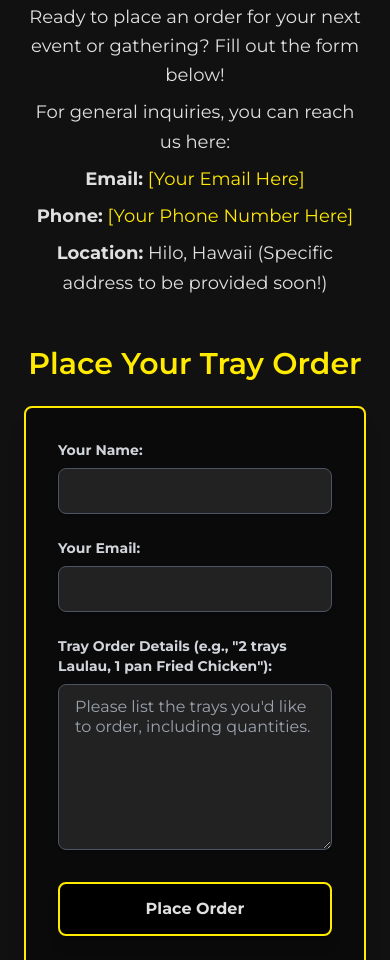
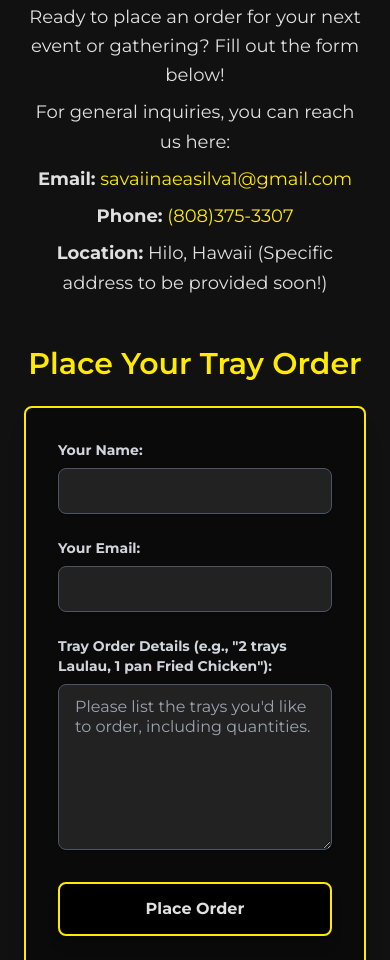
Before and after one commit to SavaiinaeaSIlva/JGRINDZ, a plain HTML site: page index.html in a window 390 px wide. Shown: the part 2958-3918 px from the top of the page. Drawn offline with nearby package versions, Linux system fonts and the light colour scheme.

Commit message:
Phone number added

```diff
--- a/index.html
+++ b/index.html
@@ -130,16 +130,16 @@
             <div class="max-w-2xl mx-auto text-lg leading-relaxed mb-12">
                 <p class="mb-2">Ready to place an order for your next event or gathering? Fill out the form below!</p>
                 <p class="mb-2">For general inquiries, you can reach us here:</p>
-                <p class="mb-2"><strong>Email:</strong> <span class="neon-yellow-text">[Your Email Here]</span></p>
-                <p class="mb-2"><strong>Phone:</strong> <span class="neon-yellow-text">[Your Phone Number Here]</span></p>
+                <p class="mb-2"><strong>Email:</strong> <span class="neon-yellow-text">savaiinaeasilva1@gmail.com</span></p>
+                <p class="mb-2"><strong>Phone:</strong> <span class="neon-yellow-text">(808)375-3307</span></p>
                 <p><strong>Location:</strong> Hilo, Hawaii (Specific address to be provided soon!)</p>
             </div>
 
             <!-- Formspree Form Integration for Orders -->
-            <h3 class="text-3xl font-semibold mb-6 neon-yellow-text">Place Your Tray Order</h3>
+             <h3 class="text-3xl font-semibold mb-6 neon-yellow-text">Place Your Tray Order</h3>
             <div class="max-w-xl mx-auto bg-[#0a0a0a] p-8 rounded-lg shadow-xl border-2 neon-yellow-border">
                 <!-- IMPORTANT: Replace "YOUR_FORMSPREE_FORM_ID" with your actual Formspree form ID -->
-                <form action="https://formspree.io/f/YOUR_FORMSPREE_FORM_ID" method="POST" class="space-y-6">
+                <form action="https://formspree.io/f/mzzgnbwe"method="POST" class="space-y-6">
                     <div>
                         <label for="name" class="block text-left text-gray-300 text-sm font-bold mb-2">Your Name:</label>
                         <input type="text" id="name" name="name" required
```
